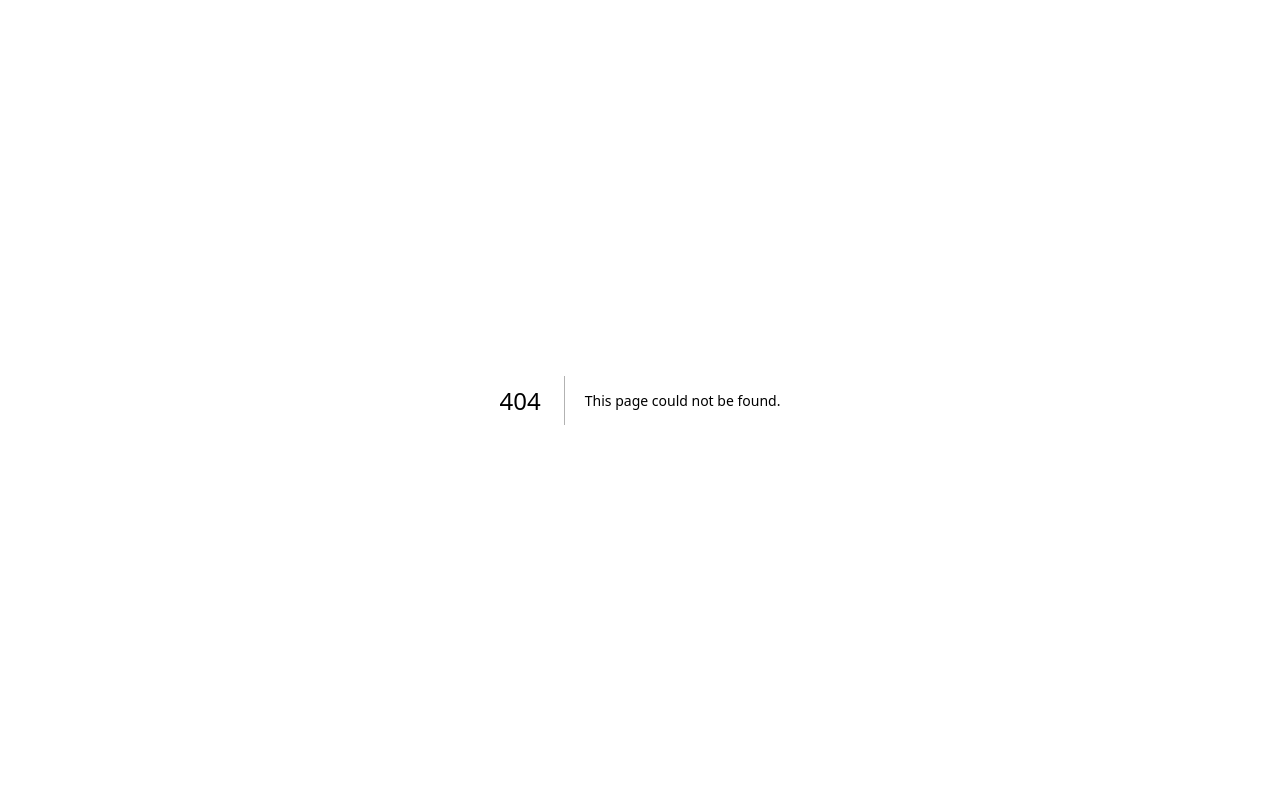
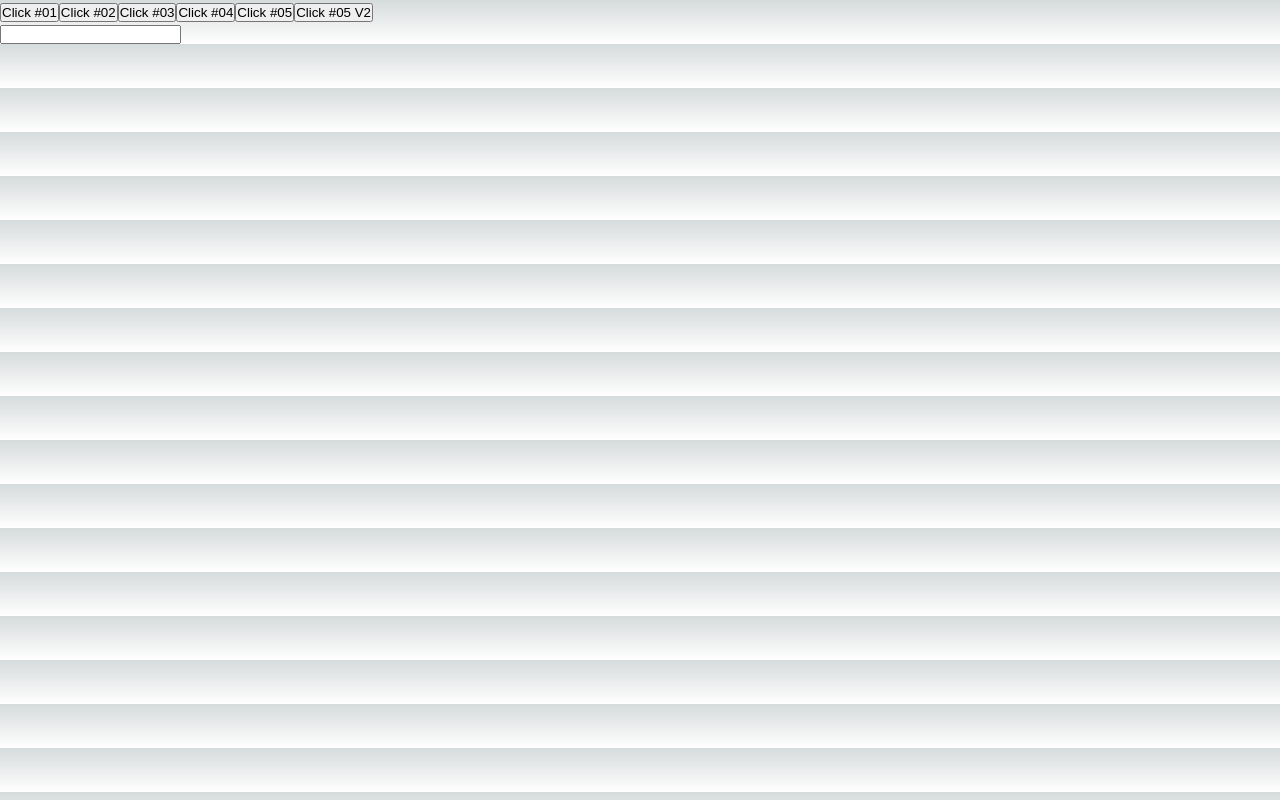
Before and after one commit to marcelolinck/exercicios-next, a Next.js app: page /basicos/botao in a window 1280 px wide. Before the commit this address had no page. Built offline with nearby package versions, Linux system fonts and the light colour scheme.

Commit message:
Trabalhando com funcoes e eventos.

```diff
--- /dev/null
+++ b/pages/basicos/botao.jsx
@@ -0,0 +1,42 @@
+// Esta aula é para demostrar como o react funciona para chamar uma funcao sendo dentro do componente, fora do componente ou até mesmo como função anonima
+
+function acao1() {
+  console.log("Acao1");
+}
+
+export default function botao() {
+  function acao2() {
+    console.log("Acao2");
+  }
+  function acao5(e) {
+    console.log(e);
+  }
+
+  return (
+    <div>
+      <button onClick={acao1}>Click #01</button>
+      <button onClick={acao2}>Click #02</button>
+      <button
+        onClick={function () {
+          console.log("Acao 3");
+        }}
+      >
+        Click #03
+      </button>
+      <button
+        onClick={()=>{
+          console.log("Acao 4")
+        }}
+      >
+        Click #04
+      </button>
+{/* Aqui consigo verificar o que aconteceu quando o botao foi clicado */}
+      <button onClick={acao5}>Click #05</button>
+      {/* Aqui vai dar true somente quando clicar e o alt estiver pressionado */}
+      <button onClick={e => acao5(e.altKey)}>Click #05 V2</button>
+      <div>
+        <input type="text" onChange={e => console.log(e.target.value)} />
+      </div>
+    </div>
+  );
+}
```
